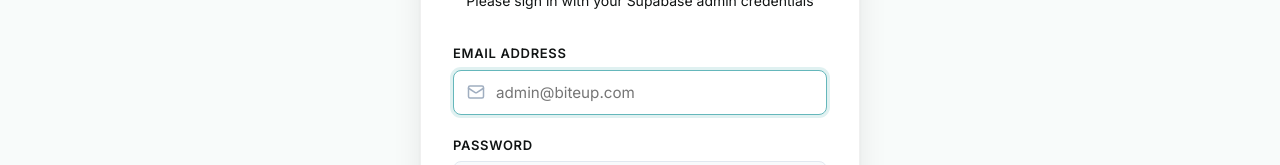
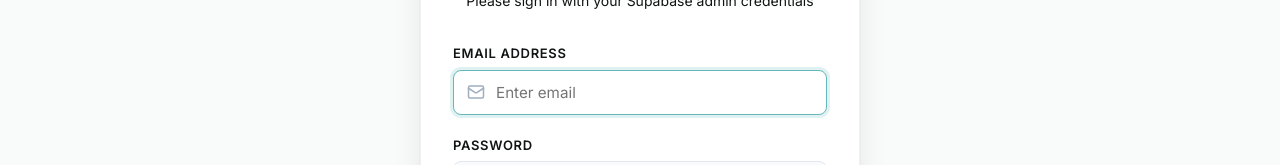
Before and after one commit to operix006-spec/Bite-UP, a React (Vite) app: page /admin in a window 1280 px wide. Shown: the part 277-442 px from the top of the page. Built offline with nearby package versions, Linux system fonts and the light colour scheme; no server answers; the database is empty.

Commit message:
style: update email input placeholder to 'Enter email'

```diff
--- a/src/components/admin/AdminLogin.tsx
+++ b/src/components/admin/AdminLogin.tsx
@@ -55,7 +55,7 @@ export const AdminLogin: React.FC = () => {
                 type="email"
                 value={email}
                 onChange={(e) => setEmail(e.target.value)}
-                placeholder="admin@biteup.com"
+                placeholder="Enter email"
                 required
                 autoFocus
                 autoComplete="email"
```
